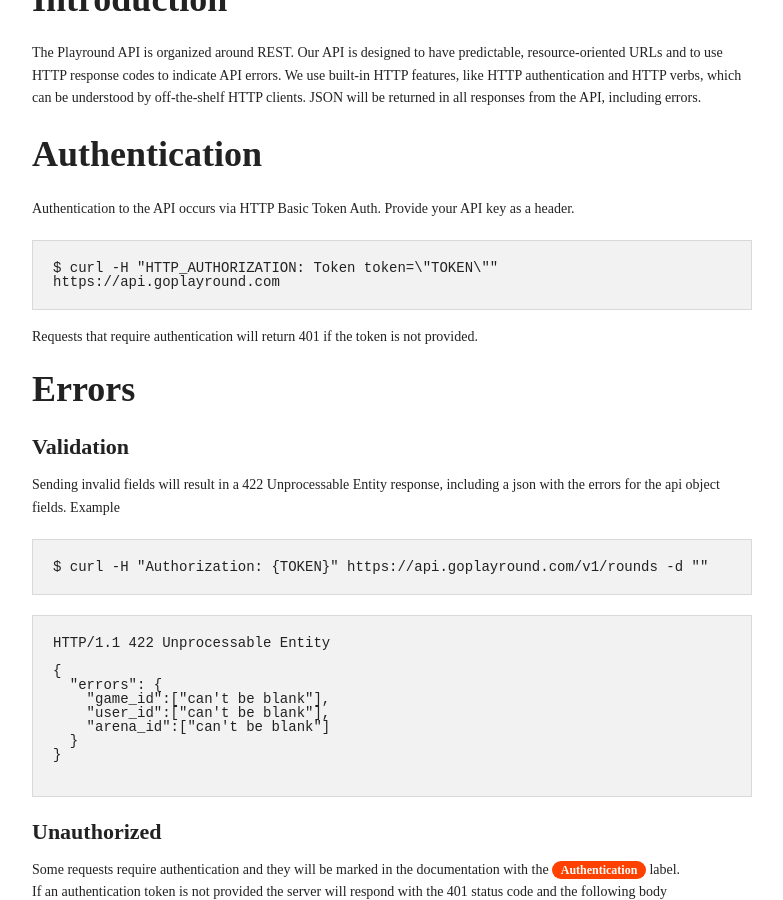
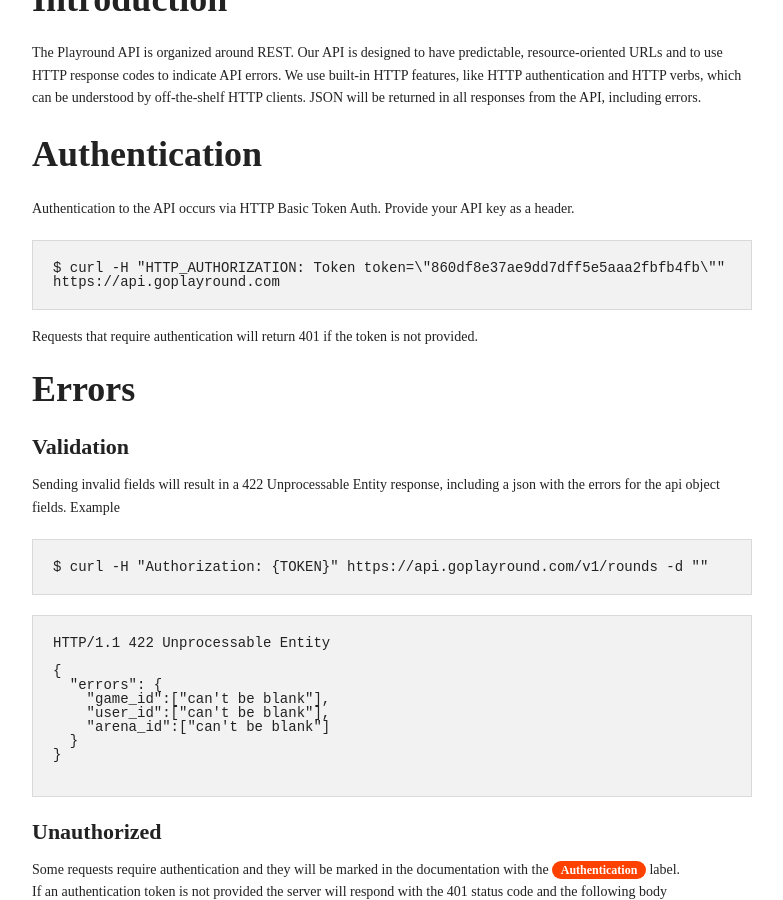
Before and after one commit to matteodepalo/playround-developer, a Jekyll site: the page built from index.html, in a window 1280 px wide and 900 px high, scrolled down 369 px. Shown: the whole window, without its empty margins (373-1156 px from the left). Built offline with Jekyll 4.4.1, drawn with Linux system fonts in a browser that asks for light colours; some web fonts are replaced.

Commit message:
Updated token basic doc

```diff
--- a/_includes/basics.html
+++ b/_includes/basics.html
@@ -16,7 +16,7 @@
       Authentication to the API occurs via HTTP Basic Token Auth. Provide your API key as a header.
 
       <div class="code">
-        <pre>$ curl -H "HTTP_AUTHORIZATION: Token token=\"TOKEN\"" https://api.goplayround.com</pre>
+        <pre>$ curl -H "HTTP_AUTHORIZATION: Token token=\"860df8e37ae9dd7dff5e5aaa2fbfb4fb\"" https://api.goplayround.com</pre>
       </div>
 
       Requests that require authentication will return 401 if the token is not provided.
```
